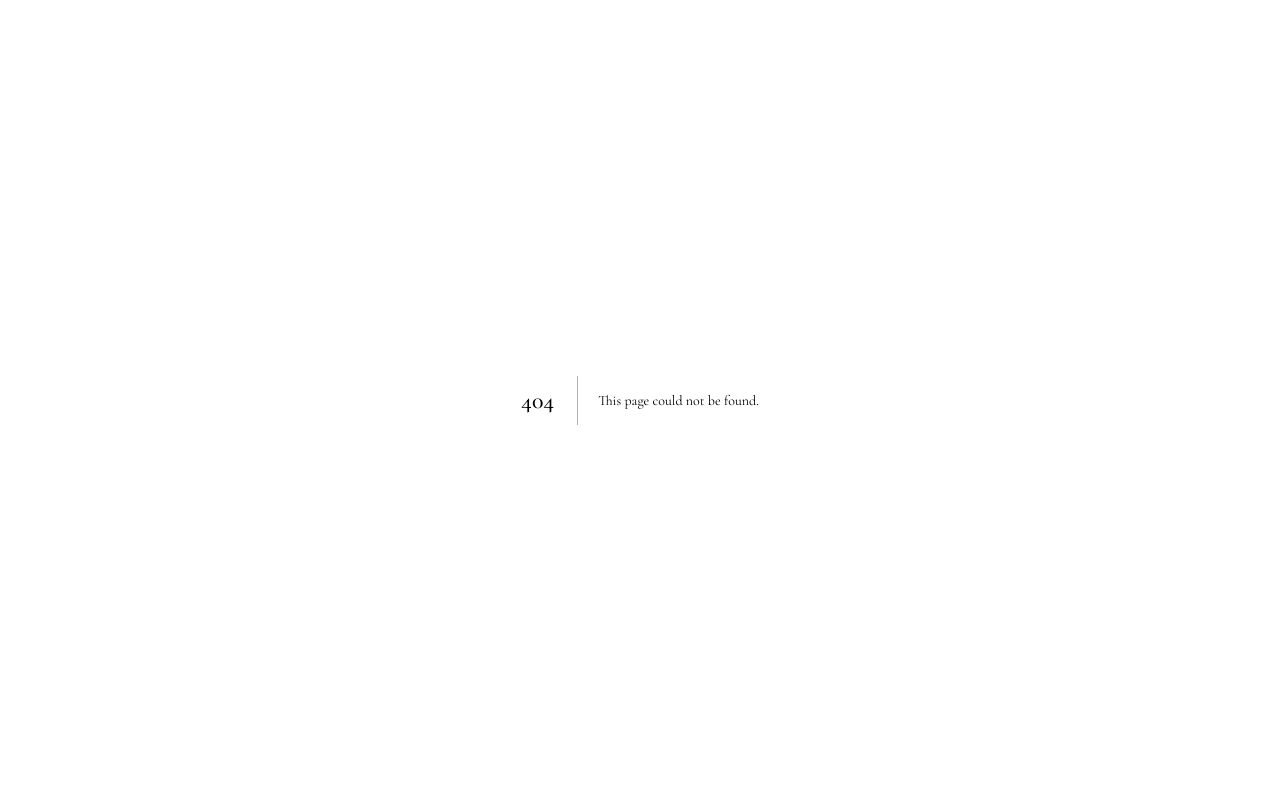
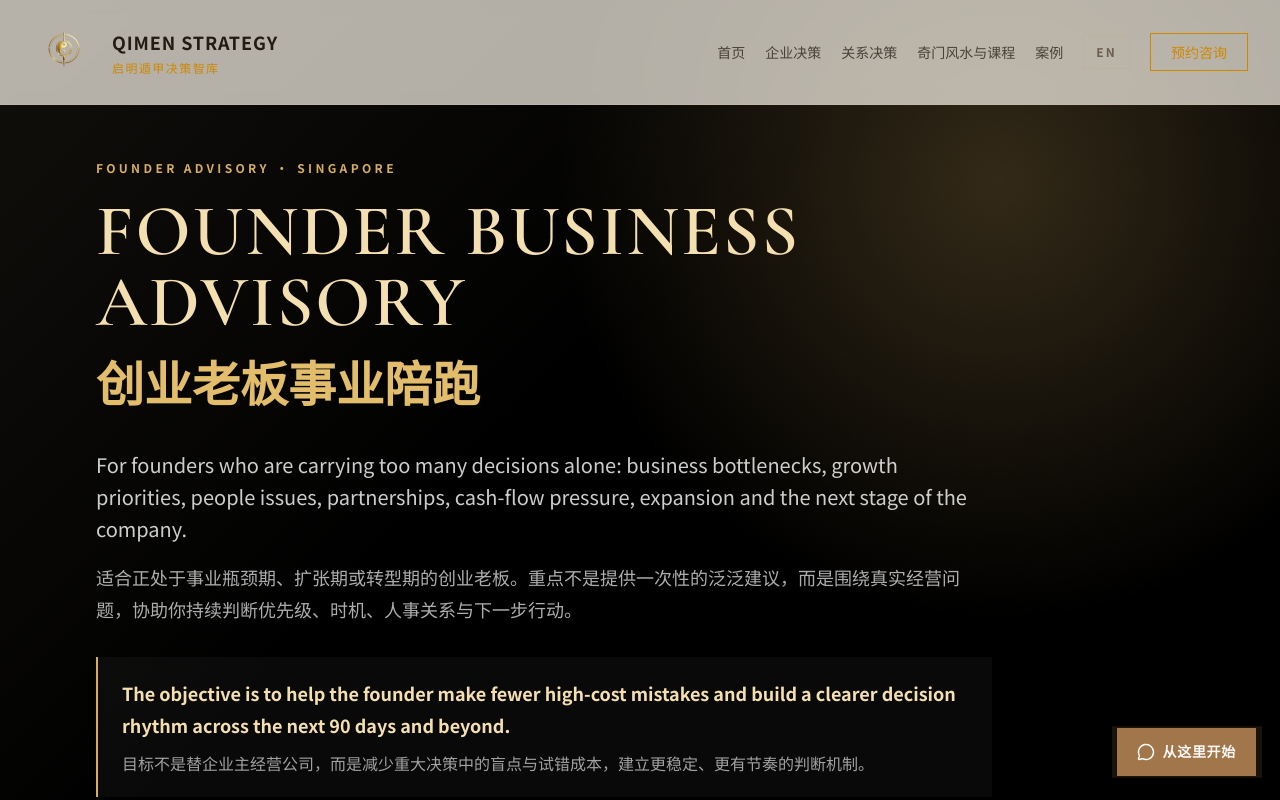
Before and after one commit to BODHIWONG/qmfeng-website, a Next.js app: page /founder-business-advisory in a window 1280 px wide. Before the commit this address had no page. Shown: the top 800 px of the page. Built offline with nearby package versions, Linux system fonts and the light colour scheme.

Commit message:
Add founder business advisory pathway

```diff
--- /dev/null
+++ b/app/founder-business-advisory/page.tsx
@@ -0,0 +1,90 @@
+import type { Metadata } from "next";
+import AdvisoryPathwayPage from "@/components/advisory-pathway-page";
+
+export const metadata: Metadata = {
+  title: "Founder Business Advisory Singapore｜创业老板事业陪跑",
+  description:
+    "90-day and ongoing strategic advisory for founders and business owners facing growth bottlenecks, team issues, partnerships, expansion, investment and major operating decisions in Singapore.",
+  keywords: [
+    "founder business advisory Singapore",
+    "business owner advisory Singapore",
+    "entrepreneur coaching Singapore",
+    "business decision advisor Singapore",
+    "创业老板事业陪跑",
+    "企业主战略顾问",
+    "90天企业顾问",
+  ],
+  alternates: { canonical: "https://www.qmfeng.com/founder-business-advisory" },
+};
+
+export default function FounderBusinessAdvisoryPage() {
+  return (
+    <AdvisoryPathwayPage
+      badge="Founder Advisory · Singapore"
+      title="Founder Business Advisory"
+      titleZh="创业老板事业陪跑"
+      lead="For founders who are carrying too many decisions alone: business bottlenecks, growth priorities, people issues, partnerships, cash-flow pressure, expansion and the next stage of the company."
+      leadZh="适合正处于事业瓶颈期、扩张期或转型期的创业老板。重点不是提供一次性的泛泛建议，而是围绕真实经营问题，协助你持续判断优先级、时机、人事关系与下一步行动。"
+      promise="The objective is to help the founder make fewer high-cost mistakes and build a clearer decision rhythm across the next 90 days and beyond."
+      promiseZh="目标不是替企业主经营公司，而是减少重大决策中的盲点与试错成本，建立更稳定、更有节奏的判断机制。"
+      scope={[
+        {
+          title: "Business Bottleneck Diagnosis",
+          titleZh: "事业瓶颈与经营卡点",
+          body: "Identify whether the current constraint sits in positioning, offer structure, pricing, cash flow, people, partnerships, execution or founder overload.",
+          bodyZh: "判断当前真正卡在定位、产品、价格、现金流、人事、合作、执行，还是企业主本人承担过重。",
+        },
+        {
+          title: "Growth Priority & Business Rhythm",
+          titleZh: "增长重点与事业节奏",
+          body: "Clarify what should be protected, stopped, tested, strengthened or delayed before more capital and energy are committed.",
+          bodyZh: "梳理当前应该守住什么、停止什么、验证什么、强化什么，以及哪些动作暂时不宜推进。",
+        },
+        {
+          title: "People, Partnership & Key Decisions",
+          titleZh: "团队、人事与合作判断",
+          body: "Review key hires, partners, suppliers, management relationships and the decision conditions surrounding major commitments.",
+          bodyZh: "辅助判断关键员工、合作伙伴、供应链、管理关系及重大合作承诺中的风险与支持力。",
+        },
+        {
+          title: "90-Day Strategic Support",
+          titleZh: "90天战略陪跑",
+          body: "A structured trial period with scheduled reviews, decision preparation and focused support around agreed priorities.",
+          bodyZh: "以90天作为试行周期，围绕约定重点进行阶段复盘、重大决策准备与执行方向校准。",
+        },
+      ]}
+      suitableFor={[
+        "Founders and SME owners whose business is busy but not breaking through.",
+        "Business owners facing expansion, restructuring, partnership or team decisions.",
+        "Entrepreneurs who need an external strategic sounding board before major action.",
+        "Owners prepared to review actual numbers, contracts, responsibilities and execution.",
+      ]}
+      suitableForZh={[
+        "生意很忙、投入很多，但始终无法突破的创业老板。",
+        "正在面对扩张、收缩、重组、合作或团队调整的企业主。",
+        "需要在重大行动前获得外部战略判断与复盘支持的人。",
+        "愿意结合实际数据、合同、职责与执行结果进行验证的企业主。",
+      ]}
+      process={[
+        { title: "Founder Application", titleZh: "企业主申请", body: "Share the industry, team size, current bottleneck, decision urgency and preferred support period.", bodyZh: "提供行业、团队规模、当前卡点、决策时限与希望获得支持的周期。" },
+        { title: "Initial Diagnostic", titleZh: "初步诊断", body: "Clarify the actual decision problem, advisory scope and whether a single session or 90-day support is more suitable.", bodyZh: "明确真正的问题、服务范围，以及更适合单次咨询还是90天事业陪跑。" },
+        { title: "Priority Roadmap", titleZh: "重点路线图", body: "Define the few priorities that require attention first and the decisions that should not be rushed.", bodyZh: "确定现阶段最需要处理的少数重点，以及暂时不应贸然推进的事项。" },
+        { title: "Review & Adjustment", titleZh: "阶段复盘与校准", body: "Review progress, new information and key decisions at agreed intervals, then adjust the next move.", bodyZh: "按照约定节奏复盘进度、新信息与关键决策，并校准下一阶段行动。" },
+      ]}
+      boundaries={[
+        "Qimen Strategy provides strategic decision support and does not operate the company on behalf of the founder.",
+        "Business recommendations should be checked against actual financial, legal, contractual and operational evidence.",
+        "No revenue, profit, investment return or business outcome is guaranteed.",
+        "Scope, frequency, response expectations and fees are confirmed before engagement.",
+      ]}
+      boundariesZh={[
+        "启明遁甲决策智库提供战略判断与陪跑支持，不代替企业主经营公司。",
+        "所有商业建议应结合真实财务、法律、合同与经营数据进行验证。",
+        "不承诺营业额、利润、投资回报或特定经营结果。",
+        "服务范围、频次、响应方式与费用将在合作前书面确认。",
+      ]}
+      whatsappText="Hello Qimen Strategy, I would like to apply for Founder Business Advisory. My industry, team size and current business bottleneck are:"
+      conversionLabel="founder_business_advisory"
+    />
+  );
+}
```
